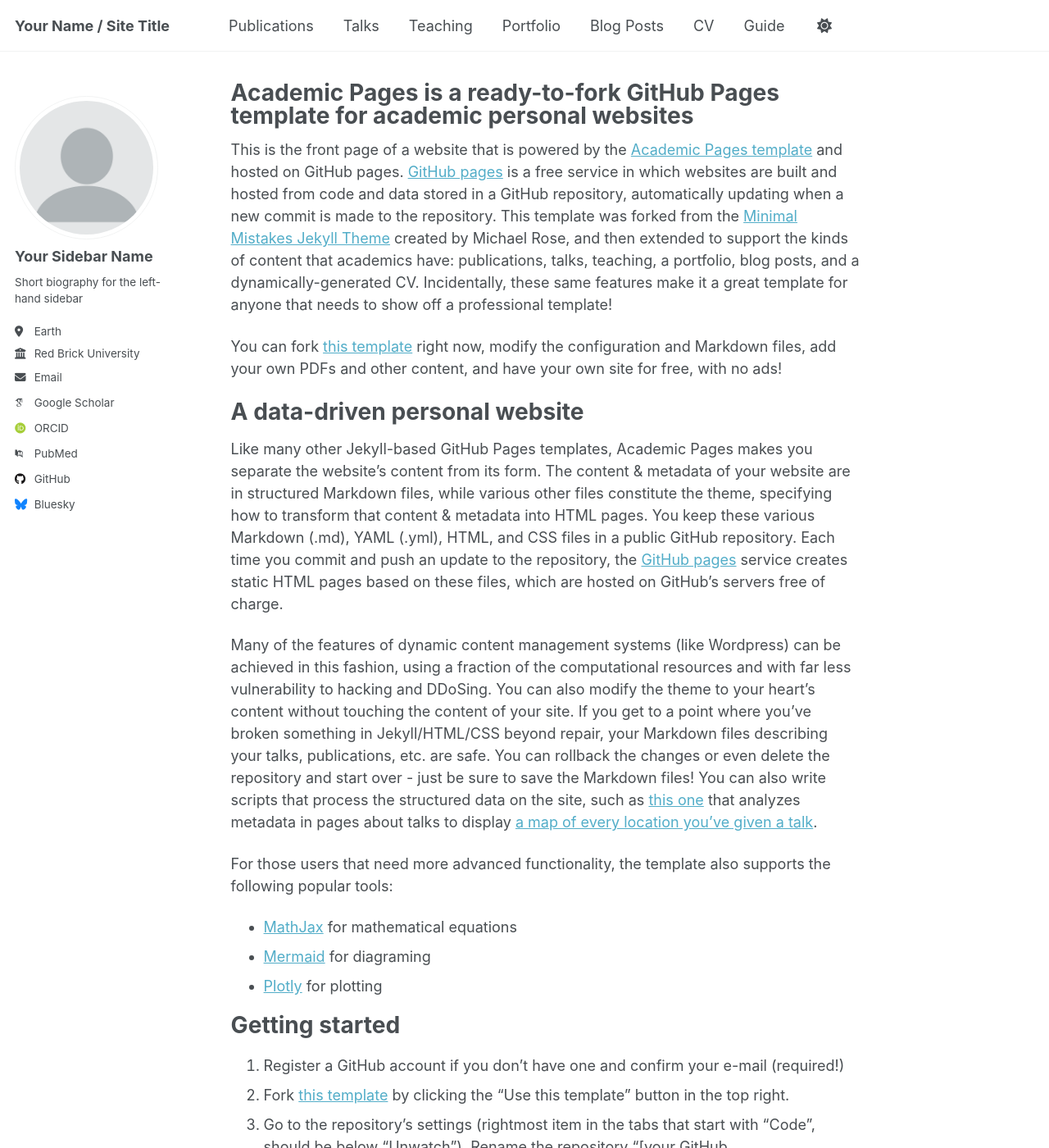
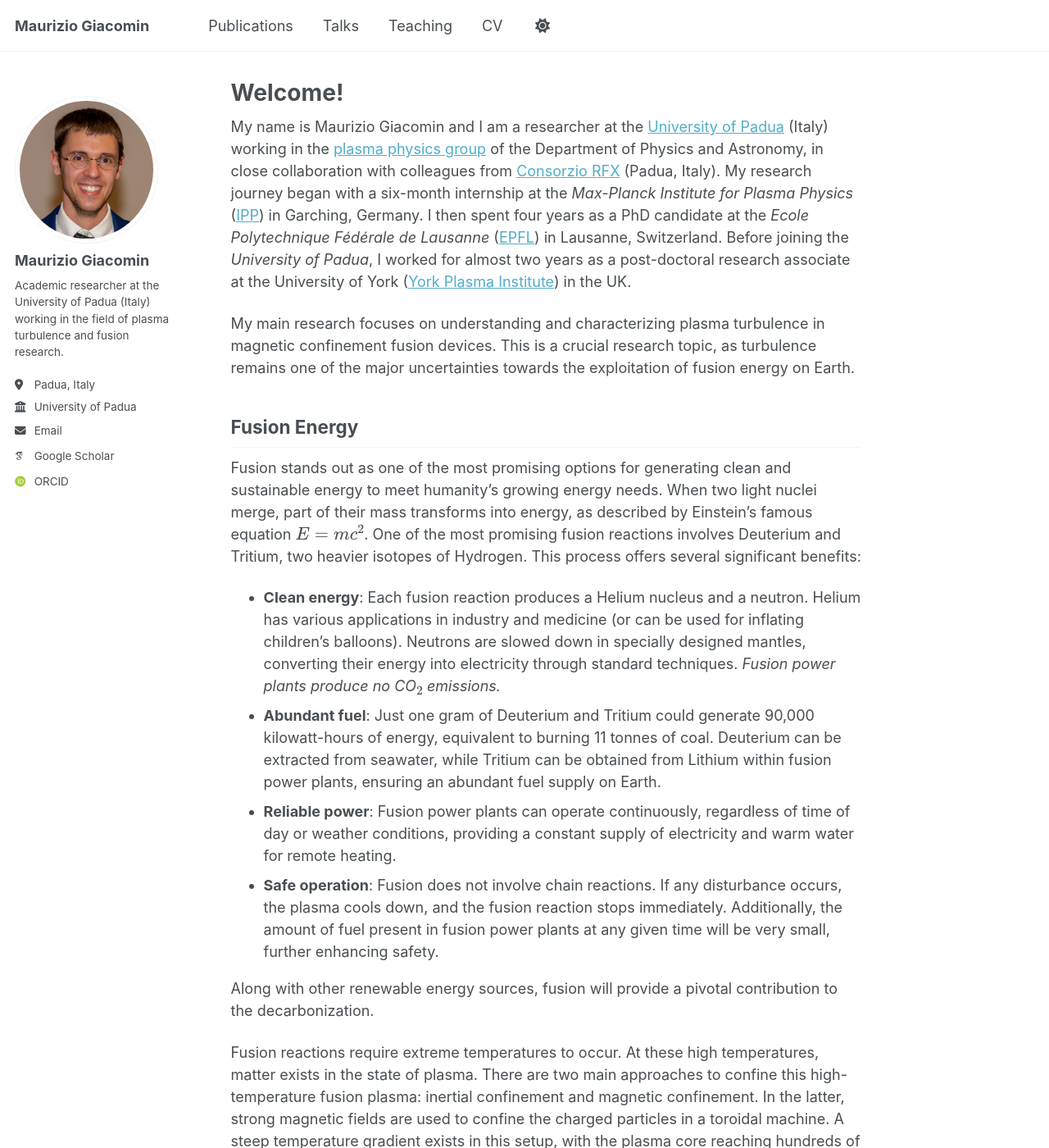
Before and after one commit to mgiacomin/mgiacomin.github.io, a Jekyll site: the page built from _pages/about.md, in a window 1280 px wide and 1400 px high. Shown: the whole window at 82% size. Built offline with Jekyll 4.4.1, drawn with Linux system fonts in a browser that asks for light colours; some web fonts are replaced; a script that is not in the unit is left out; some of the changed text lies outside the part shown.

Commit message:
Add the welcome page

```diff
--- a/_config.yml
+++ b/_config.yml
@@ -9,38 +9,38 @@
 # Basic Site Settings
 locale                   : "en-US"
 site_theme               : "default" # Currently available options are "default", "air"
-title                    : "Your Name / Site Title"
-title_separator          : "-"
-name                     : &name "Your Name"
-description              : &description "Your Name's academic portfolio"   # Update this with a general description of your site, this is the default if not overridden by a page
-url                      : https://academicpages.github.io # The base hostname & protocol for your site e.g. "https://[your GitHub username].github.io",
+title                    : "Maurizio Giacomin"
+title_separator          : "|"
+name                     : &name "Maurizio Giacomin"
+description              : &description "Academic researcher at the University of Padua (Italy) working in the field of plasma turbulence and fusion research."   # Update this with a general description of your site, this is the default if not overridden by a page
+url                      : https://mgiacomin.github.io # The base hostname & protocol for your site e.g. "https://[your GitHub username].github.io",
                                                            # or if you already have some other page hosted on Github then use "https://[your GitHub username].github.io/[Your Repo Name]"
 baseurl                  : "" # the subpath of your site, e.g. "/blog"
-repository               : "academicpages/academicpages.github.io"
+repository               : "mgiacomin/mgiacomin.github.io"
 
 # Site Author - The following control what appear as part of the author content on the side bar.
 #               If a field is blank the icon and link will not appear, otherwise it will be shown.
 #               Additional customization can be done by editing /_includes/author-profile.html
 author:
   # Biographic information
-  avatar           : "profile.png"
-  name             : "Your Sidebar Name"
+  avatar           : "profile.jpg"
+  name             : "Maurizio Giacomin"
   pronouns         : # example: "she/her"
-  bio              : "Short biography for the left-hand sidebar"
-  location         : "Earth"
-  employer         : "Red Brick University"
+  bio              : "Academic researcher at the University of Padua (Italy) working in the field of plasma turbulence and fusion research."
+  location         : "Padua, Italy"
+  employer         : "University of Padua"
   uri              : # URL
-  email            : "none@example.org"
+  email            : "maurizio.giacomin@unipd.it"
 
   # Academic websites
   academia         : # URL
   arxiv            : # URL - Update with the correct link to your profile
-  googlescholar    : "https://scholar.google.com/citations?user=PS_CX0AAAAAJ"
+  googlescholar    : "https://scholar.google.com/citations?hl=it&user=BwIDVUYAAAAJ&view_op=list_works"
   inspire-hep      : # URL
   impactstory      : # URL
-  orcid            : "https://orcid.org/yourorcidurl"
+  orcid            : "https://orcid.org/0000-0003-2821-2008"
   semantic         : # URL
-  pubmed           : "https://www.ncbi.nlm.nih.gov/pubmed/?term=john+snow"
+  pubmed           : # "https://www.ncbi.nlm.nih.gov/pubmed/?term=john+snow"
   researchgate     : # URL
   scopus           : # URL
 
@@ -48,13 +48,13 @@
   bitbucket        : # Username - Update with your username on the site
   codepen          : # Username
   dribbble         : # Username
-  github           : "academicpages"
+  github           : # "academicpages"
   kaggle           : # Username
   stackoverflow    : # User number or user number and name (i.e., use "1" or "1/jeff-atwood")
 
   # Social media
   artstation       : # Username
-  bluesky          : "bsky.app" # Replace this with you Bluesky username
+  bluesky          : # "bsky.app" # Replace this with you Bluesky username
   facebook         : # Username
   flickr           : # Username
   foursquare       : # Username
@@ -122,7 +122,7 @@
       options:
         format           : "iso8601" # "iso8601" (default), "timestamp-seconds", "timestamp-milliseconds"
 atom_feed:
-  hide                   : false     # change to true to hide the RSS feed in the footer
+  hide                   : true     # change to true to hide the RSS feed in the footer
   path                   : # blank (default) uses feed.xml
 
 
--- a/_data/authors.yml
+++ b/_data/authors.yml
@@ -1,7 +1,7 @@
 # Authors
 
 Name Name:
-  name        : "Name Name"
+  name        : "Maurizio Giacomin"
   uri         : "https://name.com"
   email       : "name@name.com"
   bio         : "This is the first name."
--- a/_includes/social-share.html
+++ b/_includes/social-share.html
@@ -1,6 +1,6 @@
 {% include base_path %}
 
-<section class="page__share">
+<!-- <section class="page__share">
   {% if site.data.ui-text[site.locale].share_on_label %}
     <h4 class="page__share-title">{{ site.data.ui-text[site.locale].share_on_label | default: "Share on" }}</h4>
   {% endif %}
@@ -14,4 +14,4 @@
   <a href="https://www.addtoany.com/add_to/mastodon?linkurl={{  base_path | append: page.url | url_encode }}" class="btn btn--mastodon" title="{{ site.data.ui-text[site.locale].share_on_label | default: 'Share on' }} Mastodon"><i class="fab fa-mastodon" aria-hidden="true"></i><span> Mastodon</span></a>
 
   <a href="https://x.com/intent/post?text={{ base_path }}{{ page.url }}" class="btn btn--x" title="{{ site.data.ui-text[site.locale].share_on_label | default: 'Share on' }} X"><i class="fab fa-x-twitter" aria-hidden="true"></i><span> X (formerly Twitter)</span></a>
-</section>
+</section> -->
--- a/_pages/about.md
+++ b/_pages/about.md
@@ -1,56 +1,34 @@
 ---
 permalink: /
-title: "Academic Pages is a ready-to-fork GitHub Pages template for academic personal websites"
+title: "Welcome!"
 author_profile: true
 redirect_from:
   - /about/
   - /about.html
 ---
 
-This is the front page of a website that is powered by the [Academic Pages template](https://github.com/academicpages/academicpages.github.io) and hosted on GitHub pages. [GitHub pages](https://pages.github.com) is a free service in which websites are built and hosted from code and data stored in a GitHub repository, automatically updating when a new commit is made to the repository. This template was forked from the [Minimal Mistakes Jekyll Theme](https://mmistakes.github.io/minimal-mistakes/) created by Michael Rose, and then extended to support the kinds of content that academics have: publications, talks, teaching, a portfolio, blog posts, and a dynamically-generated CV. Incidentally, these same features make it a great template for anyone that needs to show off a professional template!
+My name is Maurizio Giacomin and I am a researcher at the [University of Padua](https://www.unipd.it) (Italy) working in the [plasma physics group](https://www.dfa.unipd.it/en/research/research-areas-and-groups/7-multidisciplinary-physical-applications/physics-of-plasmas/) of the Department of Physics and Astronomy, in close collaboration with colleagues from [Consorzio RFX](https://www.igi.cnr.it/) (Padua, Italy). My research journey began with a six-month internship at the *Max-Planck Institute for Plasma Physics* ([IPP](https://www.ipp.mpg.de/en)) in Garching, Germany. I then spent four years as a PhD candidate at the *Ecole Polytechnique Fédérale de Lausanne* ([EPFL](https://www.epfl.ch/en/)) in Lausanne, Switzerland. Before joining the *University of Padua*, I worked for almost two years as a post-doctoral research associate at the University of York ([York Plasma Institute](https://www.york.ac.uk/physics-engineering-technology/ypi/)) in the UK.
 
- You can fork [this template](https://github.com/academicpages/academicpages.github.io) right now, modify the configuration and Markdown files, add your own PDFs and other content, and have your own site for free, with no ads!
+My main research focuses on understanding and characterizing plasma turbulence in magnetic confinement fusion devices. This is a crucial research topic, as turbulence remains one of the major uncertainties towards the exploitation of fusion energy on Earth.
 
-A data-driven personal website
-======
-Like many other Jekyll-based GitHub Pages templates, Academic Pages makes you separate the website's content from its form. The content & metadata of your website are in structured Markdown files, while various other files constitute the theme, specifying how to transform that content & metadata into HTML pages. You keep these various Markdown (.md), YAML (.yml), HTML, and CSS files in a public GitHub repository. Each time you commit and push an update to the repository, the [GitHub pages](https://pages.github.com/) service creates static HTML pages based on these files, which are hosted on GitHub's servers free of charge.
+## Fusion Energy
 
-Many of the features of dynamic content management systems (like Wordpress) can be achieved in this fashion, using a fraction of the computational resources and with far less vulnerability to hacking and DDoSing. You can also modify the theme to your heart's content without touching the content of your site. If you get to a point where you've broken something in Jekyll/HTML/CSS beyond repair, your Markdown files describing your talks, publications, etc. are safe. You can rollback the changes or even delete the repository and start over - just be sure to save the Markdown files! You can also write scripts that process the structured data on the site, such as [this one](https://github.com/academicpages/academicpages.github.io/blob/master/talkmap.ipynb) that analyzes metadata in pages about talks to display [a map of every location you've given a talk](https://academicpages.github.io/talkmap.html).
+Fusion stands out as one of the most promising options for generating clean and sustainable energy to meet humanity's growing energy needs.
+When two light nuclei merge, part of their mass transforms into energy, as described by Einstein's famous equation $$E=m c^2$$. One of the most promising fusion reactions involves Deuterium and Tritium, two heavier isotopes of Hydrogen. This process offers several significant benefits:
 
-For those users that need more advanced functionality, the template also supports the following popular tools:
-- [MathJax](https://www.mathjax.org/) for mathematical equations
-- [Mermaid](https://mermaid.js.org/) for diagraming
-- [Plotly](https://plotly.com/javascript/) for plotting
+-	**Clean energy**:  Each fusion reaction produces a Helium nucleus and a neutron. Helium has various applications in industry and medicine (or can be used for inflating children's balloons). Neutrons are slowed down in specially designed mantles, converting their energy into electricity through standard techniques. *Fusion power plants produce no CO$$_2$$ emissions.*
+-	**Abundant fuel**: Just one gram of Deuterium and Tritium could generate 90,000 kilowatt-hours of energy, equivalent to burning 11 tonnes of coal. Deuterium can be extracted from seawater, while Tritium can be obtained from Lithium within fusion power plants, ensuring an abundant fuel supply on Earth.
+-	**Reliable power**: Fusion power plants can operate continuously, regardless of time of day or weather conditions, providing a constant supply of electricity and warm water for remote heating.
+-	**Safe operation**: Fusion does not involve chain reactions. If any disturbance occurs, the plasma cools down, and the fusion reaction stops immediately. Additionally, the amount of fuel present in fusion power plants at any given time will be very small, further enhancing safety.
 
-Getting started
-======
-1. Register a GitHub account if you don't have one and confirm your e-mail (required!)
-1. Fork [this template](https://github.com/academicpages/academicpages.github.io) by clicking the "Use this template" button in the top right.
-1. Go to the repository's settings (rightmost item in the tabs that start with "Code", should be below "Unwatch"). Rename the repository "[your GitHub username].github.io", which will also be your website's URL.
-1. Set site-wide configuration and create content & metadata (see below -- also see [this set of diffs](https://archive.is/3TPas) showing what files were changed to set up [an example site](https://getorg-testacct.github.io) for a user with the username "getorg-testacct")
-1. Upload any files (like PDFs, .zip files, etc.) to the files/ directory. They will appear at https://[your GitHub username].github.io/files/example.pdf.
-1. Check status by going to the repository settings, in the "GitHub pages" section
+Along with other renewable energy sources, fusion will provide a pivotal contribution to the decarbonization.
 
-Site-wide configuration
-------
-The main configuration file for the site is in the base directory in [_config.yml](https://github.com/academicpages/academicpages.github.io/blob/master/_config.yml), which defines the content in the sidebars and other site-wide features. You will need to replace the default variables with ones about yourself and your site's github repository. The configuration file for the top menu is in [_data/navigation.yml](https://github.com/academicpages/academicpages.github.io/blob/master/_data/navigation.yml). For example, if you don't have a portfolio or blog posts, you can remove those items from that navigation.yml file to remove them from the header.
+Fusion reactions require extreme temperatures to occur. At these high temperatures, matter exists in the state of plasma. There are two main approaches to confine this high-temperature fusion plasma: inertial confinement and magnetic confinement. In the latter, strong magnetic fields are used to confine the charged particles in a toroidal machine. A steep temperature gradient exists in this setup, with the plasma core reaching hundreds of millions of degrees where fusion reactions occur, while the temperature decreases to a few hundred degrees at the machine vessel where particles and heat are exhausted. This extreme temperature difference generates a set of instabilities, leading to turbulent transport within the plasma.
 
-Create content & metadata
-------
-For site content, there is one Markdown file for each type of content, which are stored in directories like _publications, _talks, _posts, _teaching, or _pages. For example, each talk is a Markdown file in the [_talks directory](https://github.com/academicpages/academicpages.github.io/tree/master/_talks). At the top of each Markdown file is structured data in YAML about the talk, which the theme will parse to do lots of cool stuff. The same structured data about a talk is used to generate the list of talks on the [Talks page](https://academicpages.github.io/talks), each [individual page](https://academicpages.github.io/talks/2012-03-01-talk-1) for specific talks, the talks section for the [CV page](https://academicpages.github.io/cv), and the [map of places you've given a talk](https://academicpages.github.io/talkmap.html) (if you run this [python file](https://github.com/academicpages/academicpages.github.io/blob/master/talkmap.py) or [Jupyter notebook](https://github.com/academicpages/academicpages.github.io/blob/master/talkmap.ipynb), which creates the HTML for the map based on the contents of the _talks directory).
+One of the most significant international research collaborations in fusion is the ITER project. This collaboration brings together China, the European Union, India, Japan, Korea, Russia, and the United States. ITER is a large-scale experimental facility currently under construction in southern France with the main goal to demonstrate the technological feasibility of fusion as sustainable energy source. Find out more about ITER and fusion energy in the [ITER website](https://www.iter.org/)!
 
-**Markdown generator**
+## Plasma Turbulence
 
-The repository includes [a set of Jupyter notebooks](https://github.com/academicpages/academicpages.github.io/tree/master/markdown_generator
-) that converts a CSV containing structured data about talks or presentations into individual Markdown files that will be properly formatted for the Academic Pages template. The sample CSVs in that directory are the ones I used to create my own personal website at stuartgeiger.com. My usual workflow is that I keep a spreadsheet of my publications and talks, then run the code in these notebooks to generate the Markdown files, then commit and push them to the GitHub repository.
+Turbulence is one of Nature's most fascinating phenomena, ubiquitous in our daily lives. From stirring your teacup to riding your bike to work, you constantly interact with turbulence. This complex phenomenon arises from nonlinear processes and is often accompanied by chaos, making its dynamics exceptionally challenging to understand. Consider the stock market as an example of turbulence in a different context. A single news article can trigger unpredictable effects, causing some investors to gain fortunes while others suffer significant losses. As a matter of fact, the risks and opportunities in the stock market are largely associated with chaos and unpredictability.
 
-How to edit your site's GitHub repository
-------
-Many people use a git client to create files on their local computer and then push them to GitHub's servers. If you are not familiar with git, you can directly edit these configuration and Markdown files directly in the github.com interface. Navigate to a file (like [this one](https://github.com/academicpages/academicpages.github.io/blob/master/_talks/2012-03-01-talk-1.md) and click the pencil icon in the top right of the content preview (to the right of the "Raw | Blame | History" buttons). You can delete a file by clicking the trashcan icon to the right of the pencil icon. You can also create new files or upload files by navigating to a directory and clicking the "Create new file" or "Upload files" buttons.
-
-Example: editing a Markdown file for a talk
-![Editing a Markdown file for a talk](/images/editing-talk.png)
-
-For more info
-------
-More info about configuring Academic Pages can be found in [the guide](https://academicpages.github.io/markdown/), the [growing wiki](https://github.com/academicpages/academicpages.github.io/wiki), and you can always [ask a question on GitHub](https://github.com/academicpages/academicpages.github.io/discussions). The [guides for the Minimal Mistakes theme](https://mmistakes.github.io/minimal-mistakes/docs/configuration/) (which this theme was forked from) might also be helpful.
+Turbulence in a fusion plasma transports particles and heat from the plasma core to the boundary region, effectively determining how good the plasma confinement is. Large turbulent transport results in poor plasma confinement and, therefore, low fusion performance. Can we predict turbulent transport in magnetic confinement fusion machines? The answer is yes, but it is not a simple task. It requires performing highly complex turbulence simulations that demand the computational power of the world's largest high-performance computing facilities.
--- a/_pages/publications.html
+++ b/_pages/publications.html
@@ -6,7 +6,7 @@
 ---
 
 {% if site.author.googlescholar %}
-  <div class="wordwrap">You can also find my articles on <a href="{{site.author.googlescholar}}">my Google Scholar profile</a>.</div>
+  <div class="wordwrap">You find here a set of selected publications. For a complete list, have a look at <a href="{{site.author.googlescholar}}">my Google Scholar profile</a>.</div>
 {% endif %}
 
 {% include base_path %}
```
Also changed, not shown: _data/navigation.yml (+6 -6 lines), _publications/2009-10-01-paper-title-number-1.md (deleted, +0 -14 lines), _publications/2010-10-01-paper-title-number-2.md (deleted, +0 -14 lines), _publications/2015-10-01-paper-title-number-3.md (deleted, +0 -14 lines), _publications/2024-02-17-paper-title-number-4.md (deleted, +0 -13 lines), _publications/2025-06-08-paper-title-number-5.md (deleted, +0 -13 lines), _publications/NF2025.md (added, +14 -0 lines), images/profile.jpg (added), images/profile.png (deleted).
